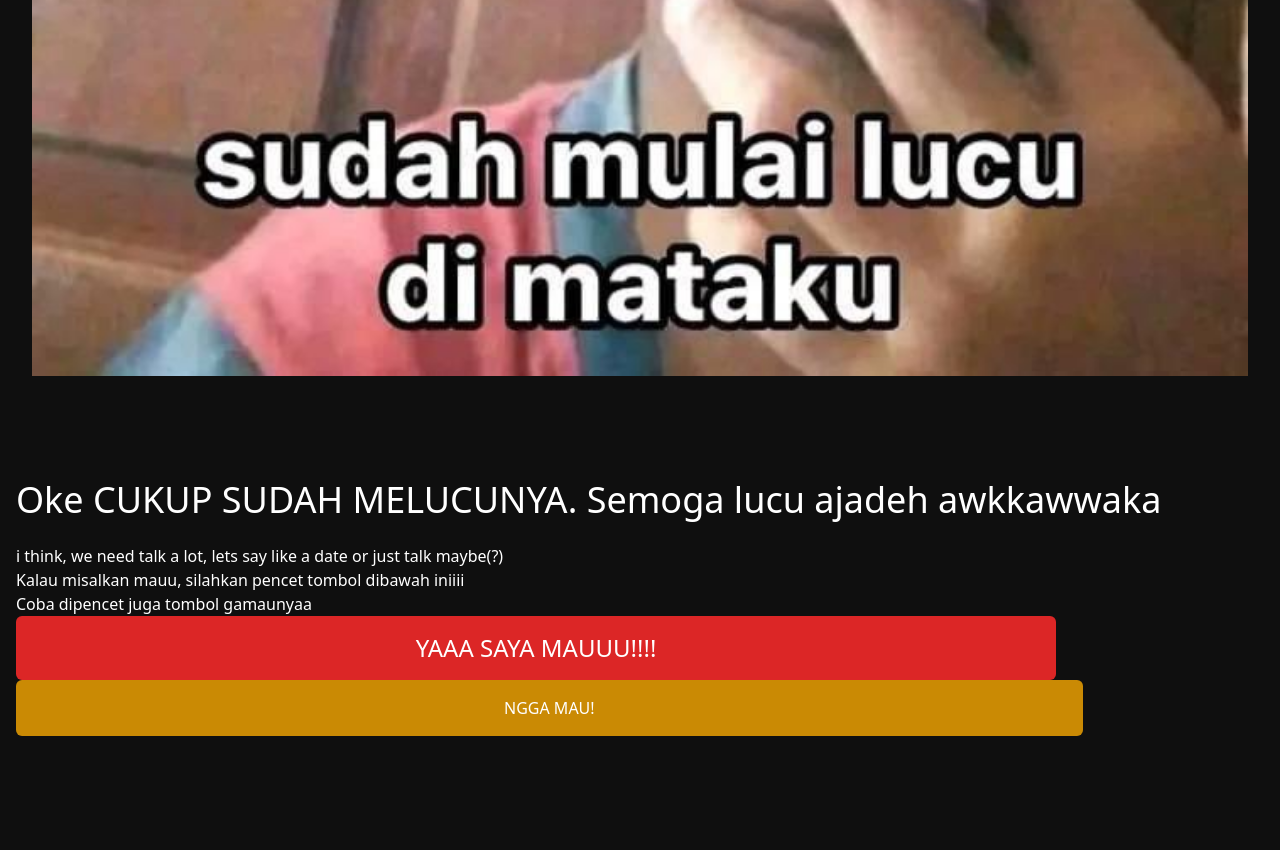
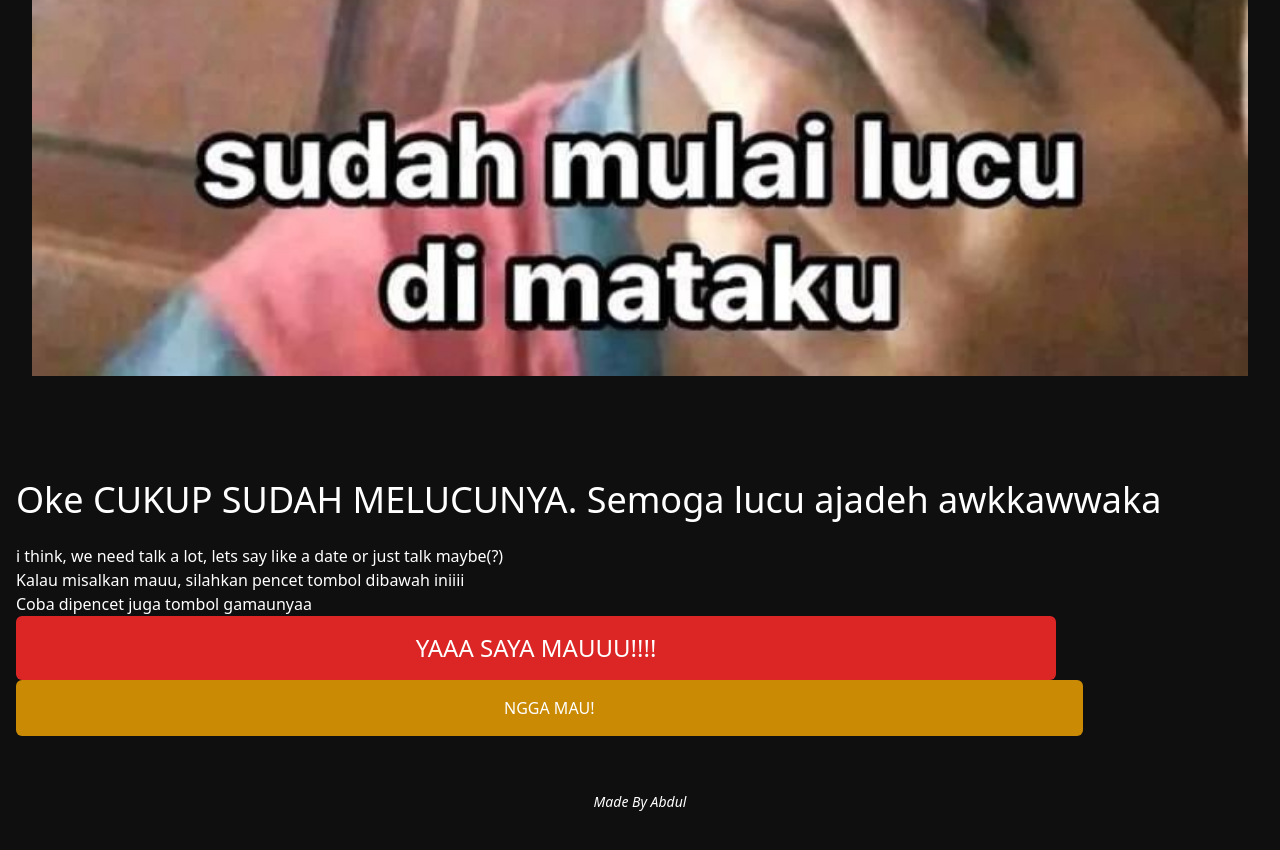
Before and after one commit to dulabdul/foryou, a website: page index.html in a window 1280 px wide. Shown: the part 8339-9189 px from the top of the page. Before the commit the page ends 9075 px from the top, so only its background shows below. Drawn offline with nearby package versions, Linux system fonts and the light colour scheme.

Commit message:
fix footer

```diff
--- a/index.html
+++ b/index.html
@@ -123,7 +123,7 @@
         </div>
       </section>
     </main>
-    <footer>
+    <footer class="py-28">
       <p class="italic text-sm text-white text-center">Made By Abdul</p>
     </footer>
   </body>
```
